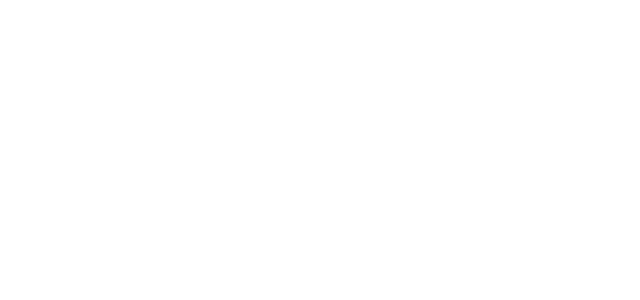
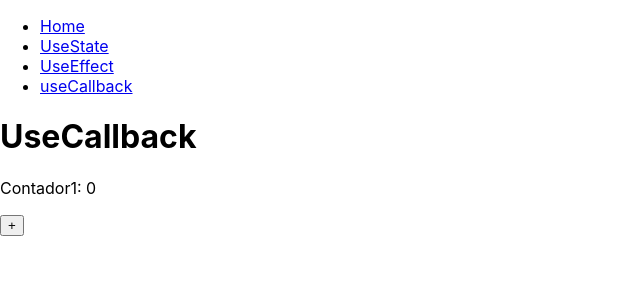
Before and after one commit to FerndsLuis/Curso_React_Avancado, a React (Create React App) app in the folder tipos-hooks/: page /useCallback in a window 1280 px wide. Before the commit this address had no page. Shown: the top 300 px of the page, without its empty margins (0-640 px from the left). Built offline with nearby package versions, Linux system fonts and the light colour scheme.

Commit message:
chore: useCallback - exemplo

```diff
--- a/tipos-hooks/src/App.js
+++ b/tipos-hooks/src/App.js
@@ -4,6 +4,7 @@
 import { Home } from 'component/pages/Home';
 import TypeState from 'component/pages/typeState/index.';
 import { TypeEffect } from 'component/pages/typeEffect';
+import { TypeCallback } from 'component/pages/typeCallBack';
 
 function App() {
   return (
@@ -12,6 +13,7 @@
         <Route path="/" element={<Home />} />
         <Route path="/useState" element={<TypeState />} />
         <Route path="/useEffect" element={<TypeEffect />} />
+        <Route path="/useCallback" element={<TypeCallback />} />
       </Routes>
     </Router>
   );
--- a/tipos-hooks/src/component/Header/index.js
+++ b/tipos-hooks/src/component/Header/index.js
@@ -14,6 +14,9 @@
         <li>
           <Link to="/useEffect">UseEffect</Link>
         </li>
+        <li>
+          <Link to="/useCallback">useCallback</Link>
+        </li>
       </ul>
     </header>
   );
--- /dev/null
+++ b/tipos-hooks/src/component/pages/typeCallBack/index.js
@@ -0,0 +1,31 @@
+import P from 'prop-types';
+import { Header } from 'component/Header';
+import React, { useState } from 'react';
+
+const Button = React.memo(function Button({ incrementButton }) {
+  return <button onClick={() => incrementButton(10)}>+</button>;
+});
+
+Button.propTypes = {
+  incrementButton: P.func,
+};
+
+export function TypeCallback() {
+  const [counter, setCounter] = useState(0);
+
+  const incrementCounter = (num) => {
+    setCounter((preventNumber) => preventNumber + num);
+  };
+
+  return (
+    <div>
+      <Header />
+
+      <div>
+        <h1>UseCallback</h1>
+        <p>Contador1: {counter}</p>
+        <Button incrementButton={incrementCounter} />
+      </div>
+    </div>
+  );
+}
```
